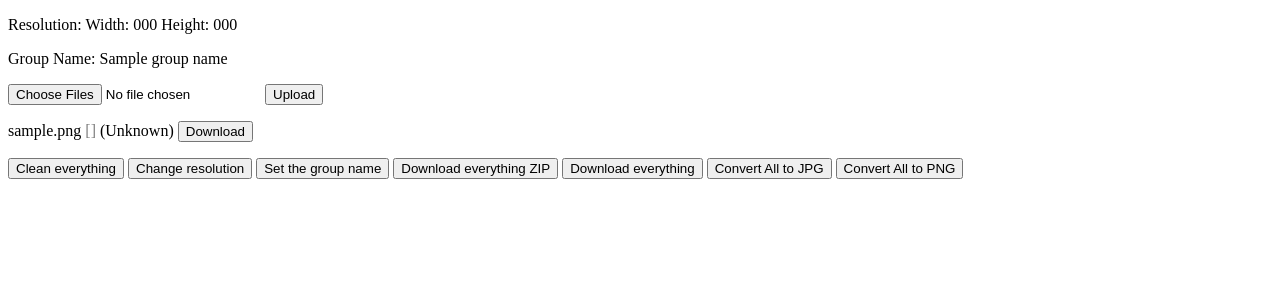
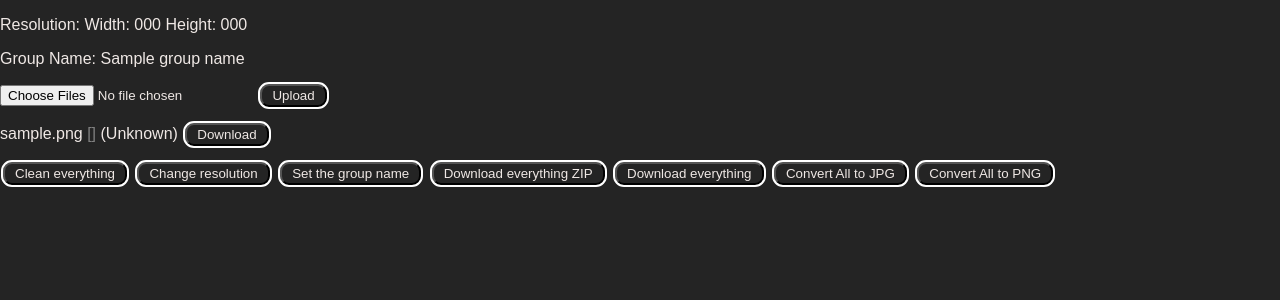
Before and after one commit to newyorkdeep/django_image_resizer, a Django app: template input_handler/templates/index.html in a window 1280 px wide. Shown: the top 300 px of the page. Run offline with Django 5.2, Linux system fonts and the light colour scheme; tables that the repository leaves empty hold one stand-in row (values such as "Sample post"); the template is opened without the code that fills it: values that come from a table or form of the project are taken from there, most other values are stand-ins (such as "Sample title", 1, 10 or a date in 2020).

Commit message:
implementing styling

```diff
--- a/django_image_resizer/settings.py
+++ b/django_image_resizer/settings.py
@@ -126,6 +126,7 @@ USE_TZ = True
 # https://docs.djangoproject.com/en/5.1/howto/static-files/
 
 STATIC_URL = 'static/'
+STATICFILES_DIRS = [BASE_DIR / "static"]
 
 # Media files (Uploaded images)
 MEDIA_URL = '/media/'
--- a/input_handler/templates/index.html
+++ b/input_handler/templates/index.html
@@ -1,5 +1,9 @@
+{% load static %}
 <!DOCTYPE html>
 <html>
+    <head>
+        <link rel="stylesheet" href="{% static 'style.css' %}">
+    </head>
     <body>
         <p>Resolution: Width: {{numbers.number1}} Height: {{numbers.number2}}</p>
         <p>Group Name: {% if group_name %}{{ group_name }}{% else %}Not assigned{% endif %}</p>
--- /dev/null
+++ b/static/style.css
@@ -0,0 +1,43 @@
+/* Basic CSS for index.html */
+body {
+    font-family: Arial, sans-serif;
+    background-color: #242424;
+    margin: 0;
+    padding: 0;
+    color: #efe8e5;
+}
+
+h1, h2, h3, h4, h5, h6 {
+    color: #333;
+    margin-top: 1.5em;
+}
+
+a {
+    color: #007acc;
+    text-decoration: none;
+    box-shadow: none;
+}
+a:hover {
+    text-decoration: underline;
+}
+
+button {
+    color:#efe8e5;
+    border-radius: 9px;
+    background-color: #242424;
+    padding: 2px;
+    padding-inline: 10px;
+    box-shadow: none;
+    outline: 2px solid rgb(255, 255, 255);
+    margin-right: 3px;
+    margin-left: 3px;
+}
+
+.container {
+    max-width: 900px;
+    margin: 40px auto;
+    background: #fff;
+    padding: 30px;
+    border-radius: 8px;
+    box-shadow: 0 2px 8px rgba(0,0,0,0.07);
+}
```
